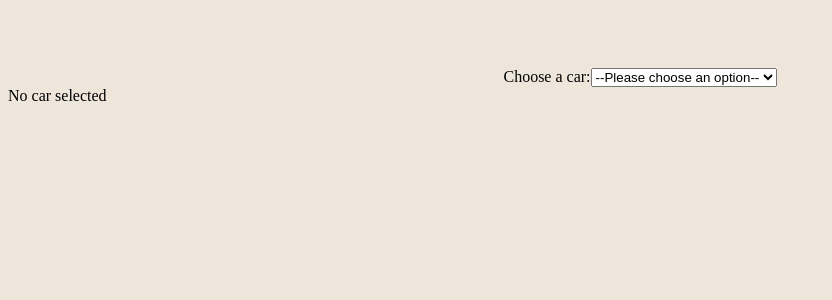
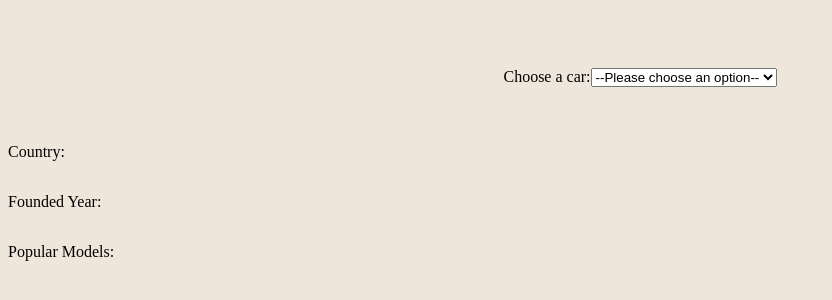
Before and after one commit to 93mcqmil/dropdownovning, a React (Vite) app: page / in a window 1280 px wide. Shown: the part 284-584 px from the top of the page, without its empty margins (0-832 px from the left). Built offline with nearby package versions, Linux system fonts and the light colour scheme.

Commit message:
Fully functional, but still needs proper Css fixing

```diff
--- /dev/null
+++ b/src/Components/CarCard/CarCard.css
@@ -0,0 +1,6 @@
+ .car-card {
+     display: flex;
+     flex-direction: column;
+
+
+ }
--- a/src/Components/CarCard/CarCard.jsx
+++ b/src/Components/CarCard/CarCard.jsx
@@ -1,19 +1,15 @@
 import React from "react";
+import "./CarCard.css";
 
 const CarCard = ({ selectedItem }) => {
-  // Kontrollera om selectedItem är definierad innan du använder den för att undvika fel
-  if (!selectedItem) {
-    return <div>No car selected</div>;
-  }
-
   return (
     <div className='car-card'>
-      <h2>{selectedItem.brand}</h2>
-      <p>Country: {selectedItem.country}</p>
-      <p>Founded Year: {selectedItem.founded_year}</p>
+      <h2>{selectedItem ? selectedItem.brand : ""}</h2>
+      <p>Country: {selectedItem ? selectedItem.country : ""}</p>
+      <p>Founded Year: {selectedItem ? selectedItem.founded_year : ""}</p>
       <p>
-        Popular Models:{" "}
-        {selectedItem.popular_models && selectedItem.popular_models.join(", ")}
+        Popular Models:
+        {selectedItem ? selectedItem.popular_models.join(", ") : ""}
       </p>
     </div>
   );
--- a/src/Components/Dropdown/Dropdown.jsx
+++ b/src/Components/Dropdown/Dropdown.jsx
@@ -34,7 +34,7 @@ const Dropdown = () => {
       <select name='cars' id='car-select' onChange={handleSelectItem}>
         <option value=''>--Please choose an option--</option>
         {Cars.map((Car, index) => (
-          <option key={index} value={Car.value}>
+          <option key={index} value={Car.brand}>
             {Car.brand}
           </option>
         ))}
```
